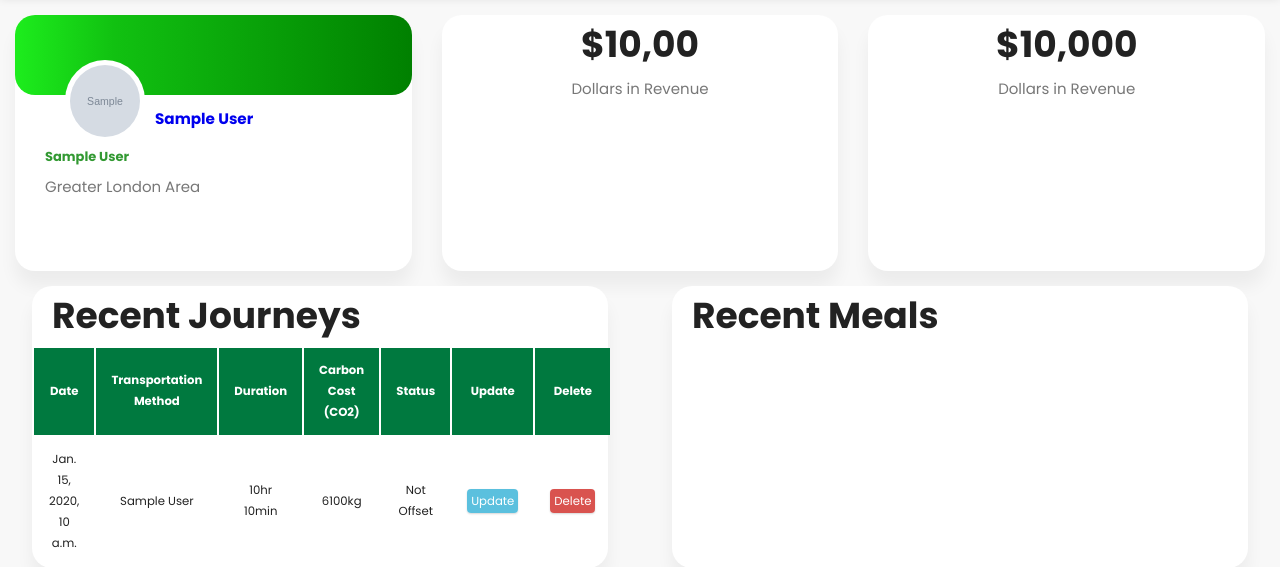
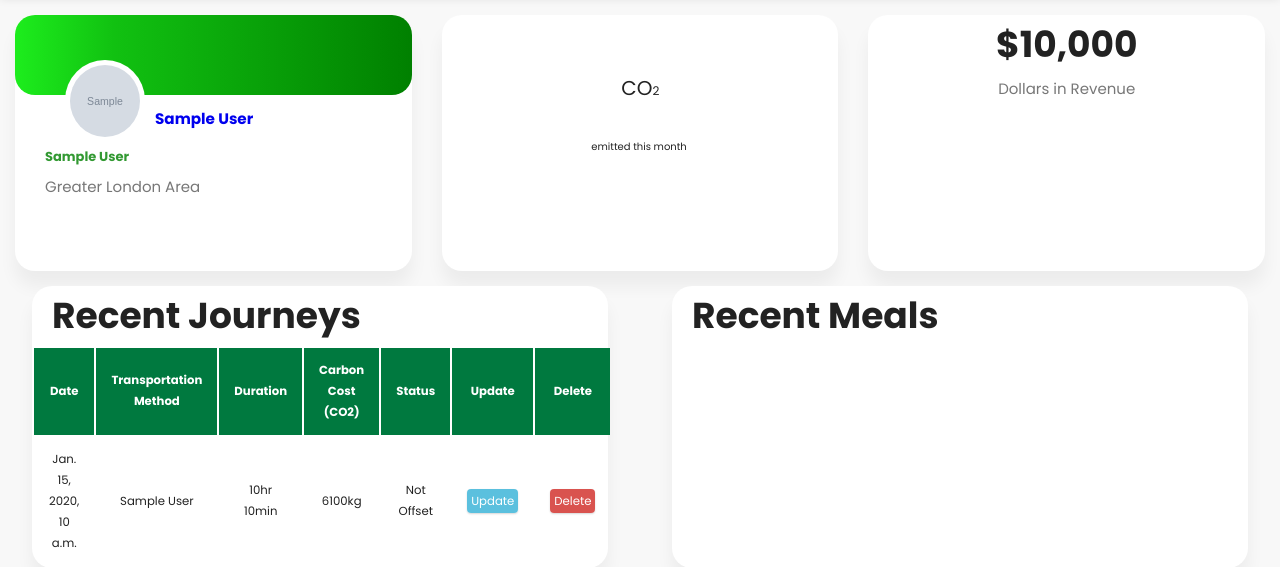
Before and after one commit to ErikKarsen/Greenr, a Django app: page / in a window 1280 px wide. Shown: the part 49-616 px from the top of the page. Run offline with Django 3.2, Linux system fonts and the light colour scheme; a user stored in the database is signed in; tables that the repository leaves empty hold one stand-in row (values such as "Sample post"); grey boxes marked "Sample" are stand-in pictures; some libraries are stand-ins or nearby versions.

Commit message:
add emissions bar

```diff
--- a/Greenr/settings.py
+++ b/Greenr/settings.py
@@ -151,6 +151,6 @@
 # S3 Bucket Config
 AWS_S3_FILE_OVERWRITE = False
 AWS_DEFAULT_ACL = None
-DEFAULT_FILE_STORAGE = 'storages.backends.s3boto3.S3Boto3Storage'
-STATICFILES_STORAGE = 'storages.backends.s3boto3.S3Boto3Storage'
+# DEFAULT_FILE_STORAGE = 'storages.backends.s3boto3.S3Boto3Storage'
+# STATICFILES_STORAGE = 'storages.backends.s3boto3.S3Boto3Storage'
 AWS_S3_REGION_NAME = 'eu-west-2'
--- a/accounts/static/css/style.css
+++ b/accounts/static/css/style.css
@@ -856,3 +856,89 @@
 .mini-middle-container p{
     transform: translate(10px,35px);
 }
+
+
+.gauge{
+  width: 800px;
+  display: flex;
+  flex-direction: column;
+  align-items: center;
+  justify-content: space-between;
+}
+.gauge .card{
+  width: calc(33% - 20px);
+  height: 80%;
+  border-radius: 5px;
+  display: flex;
+  align-items: center;
+  justify-content: space-evenly;
+  flex-direction: column;
+}
+.gauge .card .circle{
+  position: relative;
+  height: 150px;
+  width: 150px;
+  border-radius: 50%;
+  cursor: default;
+}
+.card .circle .box,
+.card .circle .box span{
+  position: absolute;
+  top: 50%;
+  left: 50%;
+}
+.card .circle .box{
+  height: 100%;
+  width: 100%;
+  background: #fff;
+  border-radius: 50%;
+  transform: translate(-50%, -50%) scale(0.8);
+  transition: all 0.2s;
+}
+.circle .box span{
+  font-size: 38px;
+  font-family: sans-serif;
+  font-weight: 600;
+  transform: translate(-45%, -45%);
+  transition: all 0.1s;
+}
+.gauge .text{
+  font-size: 20px;
+  font-weight: 600;
+}
+@media(max-width: 753px){
+  .gauge{
+    max-width: 700px;
+  }
+  .gauge .card{
+    width: calc(50% - 20px);
+    margin-bottom: 20px;
+  }
+}
+@media(max-width: 505px){
+  .gauge{
+    max-width: 500px;
+  }
+  .card{
+    width: 100%;
+  }
+}
+
+#gauge-title{
+    font-size: 20px;
+    transform: translate(48px, -165px);
+    white-space: nowrap;
+    display: flex;
+    align-items: baseline;
+}
+
+#gauge-title .small{
+    font-size: 12px;
+    display: inline-block;
+    padding: 0px;
+}
+
+#gauge-description{
+    font-size: 10px;
+    transform: translate(-68px, 55px);
+}
--- a/accounts/templates/accounts/data_tiles.html
+++ b/accounts/templates/accounts/data_tiles.html
@@ -15,12 +15,38 @@
         </div>
     </div>
 
-    <div class="tile tile2">
-        <h2 class="tile2-data">$10,00</h2>
-        <p class="tile2-desc">Dollars in Revenue</p>
+    <div class="tile gauge">
+      <div class="card emissions">
+        <div class="circle">
+          <div class="bar"></div>
+          <div class="box"><span></span></div>
+        </div>
+      </div>
+      <div class="title" id="gauge-title">CO<div class="small">2</div>
+      <div class="description" id="gauge-description">emitted this month</div>
+
     </div>
+    </div>
+
+
+
     <div class="tile tile3">
         <h2 class="tile3-data">$10,000</h2>
         <p class="tile3-desc">Dollars in Revenue</p>
     </div>
 </div>
+
+<script>
+    let options = {
+      startAngle: -1.55,
+      size: 150,
+      fill: {gradient: ['#ff0f0f', '#008000', '#008000']}
+    }
+    $(".circle .bar").circleProgress(options).on('circle-animation-progress',
+    function(event, progress, stepValue){
+      $(this).parent().find("span").text(String(stepValue.toFixed(2)*1000) + "kg");
+    });
+    $(".emissions .bar").circleProgress({
+      value: {{total_emissions}}/1000
+    });
+</script>
--- a/accounts/templates/accounts/main.html
+++ b/accounts/templates/accounts/main.html
@@ -5,7 +5,8 @@
     <meta charset="UTF-8">
     <meta name="viewport" content="width=device-width, initial-scale=1.0">
     <link rel="stylesheet" href="{% static 'css/style.css' %}" />
-
+    <script src="https://cdnjs.cloudflare.com/ajax/libs/jquery/3.5.1/jquery.min.js"></script>
+    <script src="https://cdnjs.cloudflare.com/ajax/libs/jquery-circle-progress/1.2.2/circle-progress.min.js"></script>
     <title>GREENR</title>
 </head>
 <body>
```
